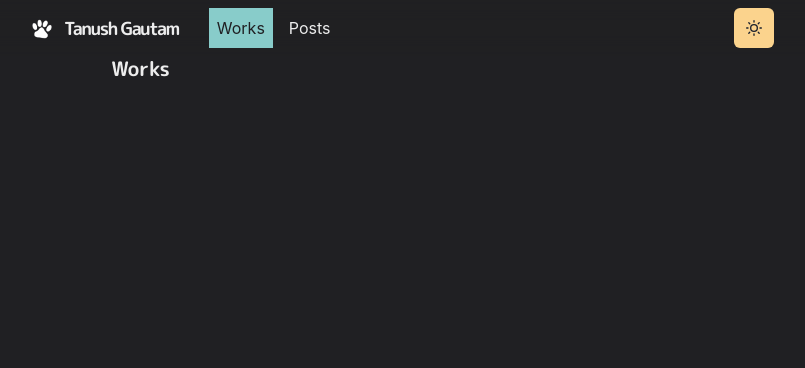
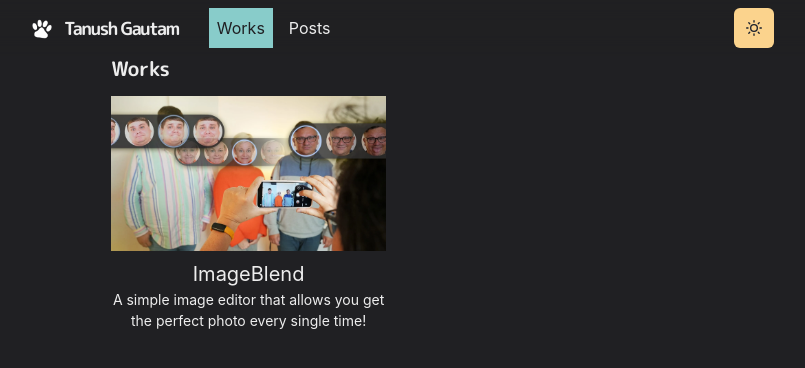
Before and after one commit to tanush-g/portfoliowebsite, a Next.js app: page /works in a window 1280 px wide. Shown: the top 368 px of the page, without its empty margins (242-1047 px from the left). Built offline with nearby package versions, Linux system fonts and the light colour scheme.

Commit message:
Update works.js to include a new WorkGridItem component and add ImageBlend project

```diff
--- /dev/null
+++ b/components/grid-item.js
@@ -0,0 +1,53 @@
+import NextLink from "next/link"
+import Image from "next/image"
+import { Box, Text, LinkBox, LinkOverlay } from "@chakra-ui/react"
+import { Global } from "@emotion/react"
+
+export const GridItem = ({ children, title, href, thumbnail }) => (
+  <Box w="100%" align="center">
+    <LinkBox cursor="pointer">
+      <Image
+        src={thumbnail}
+        alt={title}
+        className="grid-item-thumbnail"
+        placeholder="blur"
+        loading="lazy"
+      />
+      <LinkOverlay href={href} target="_blank">
+        <Text mt={2}>{title}</Text>
+      </LinkOverlay>
+      <Text fontSize={14}>{children}</Text>
+    </LinkBox>
+  </Box>
+)
+
+export const WorkGridItem = ({ children, id, title, thumbnail }) => (
+  <Box w="100%" align="center">
+    <NextLink href={`/work/${id}`}>
+      <LinkBox cursor="pointer">
+        <Image
+          src={thumbnail}
+          alt={title}
+          className="grid-item-thumbnail"
+          placeholder="blur"
+        />
+        <LinkOverlay href={`/works/${id}`}>
+          <Text mt={2} fontSize={20}>
+            {title}
+          </Text>
+        </LinkOverlay>
+        <Text fontSize={14}>{children}</Text>
+      </LinkBox>
+    </NextLink>
+  </Box>
+)
+
+export const GridItemStyle = () => (
+  <Global
+    styles={`
+    .grid-item-thumbnail {
+        border-radius: 12px;
+    }
+    `}
+  />
+)
--- a/pages/works.js
+++ b/pages/works.js
@@ -1,5 +1,8 @@
-import { Container, Box, Heading, SimpleGrid, Divider } from "@chakra-ui/react";
-import Section from "../components/section";
+import { Container, Heading, SimpleGrid, Divider } from "@chakra-ui/react"
+import Section from "../components/section"
+import { WorkGridItem } from "../components/grid-item"
+
+import thumbImageBlend from "../public/images/works/imageblend.png"
 
 const Works = () => {
   return (
@@ -7,8 +10,22 @@
       <Heading as="h3" fontSize={20} mb={4}>
         Works
       </Heading>
+
+      <SimpleGrid columns={[1, 1, 2]} gap={6}>
+        <Section>
+          <WorkGridItem
+            id="imageblend"
+            title="ImageBlend"
+            thumbnail={thumbImageBlend}
+          >
+            A simple image editor that allows you get the perfect photo every single time!
+          </WorkGridItem>
+        </Section>
+      </SimpleGrid>
     </Container>
+
+
   )
 }
 
-export default Works;
+export default Works
```
Also changed, not shown: public/images/works/imageblend.png (added). Lines whose indentation alone changed are shown as unchanged.
